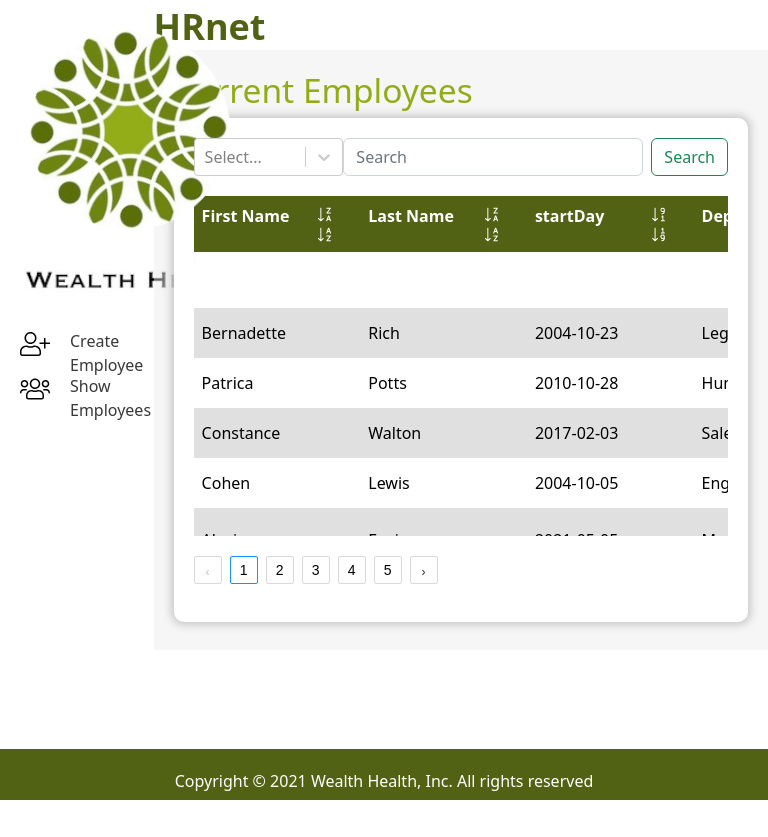
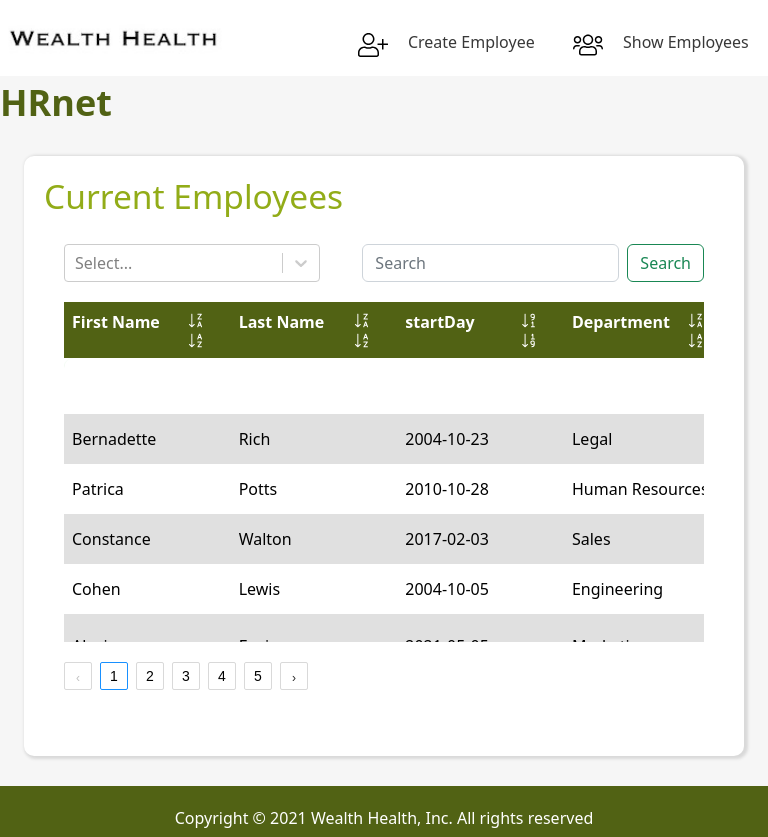
Before and after one commit to A-Amal/AmalAbdelkafi_14_27072022, a React (Create React App) app: page /employees in a window 768 px wide. Before the commit the page ends 800 px from the top, so only its background shows below. Built offline with nearby package versions, Linux system fonts and the light colour scheme.

Commit message:
modif css + ajout des media screen version tablette

```diff
--- a/src/App.css
+++ b/src/App.css
@@ -124,3 +124,11 @@ color: white!important;
 .modal-title{
   color: #516214 !important;
 }
+.div-search-select{
+  width: 40%;
+}
+@media screen and (min-width: 700px) and (max-width:  830px ){
+  .container-table{
+    box-shadow: none;
+  }
+}
--- a/src/components/TableEmployees.js
+++ b/src/components/TableEmployees.js
@@ -32,11 +32,9 @@ function TableEmployees() {
     const dispatch = useDispatch()
     //const {employees} = useSelector(employeesSelector)// Data
     const [data, setData] = useState(employeesData)
-    const [search, setSearch] = useState('')// Search input
     const [value, setValue] = useState("");
     const [countPerPage, setCountPerPage] = useState(5)
     const [currentPage, setCurrentPage] = useState(1);
-    const [numberOfPage, setNumberOfPage] = useState(0)// Number of page
     const [collection, setCollection] = useState(
         cloneDeep(data.slice(0, countPerPage))
     );
@@ -290,15 +288,12 @@ function TableEmployees() {
             updatePage(1);
             setData(employeesData)
         }
-
-        //filterSearch(value);
-        setNumberOfPage(Math.ceil(data.length / countPerPage))
     }, [countPerPage, sortDirection, sortColumn, value])
 
     return (
         <div className={"container-table"}>
             <div className="search">
-                <div style={{"width": 400}}>
+                <div className="div-search-select" >
                     <Select
                         options={optionsCountPerPage}
                         name="countPerPage"
@@ -308,11 +303,12 @@ function TableEmployees() {
                     />
                 </div>
                 <form className="d-flex">
-                    <input className="form-control me-2" type="search"
+                    <input className="form-control me-2 div-search-select" type="search"
                            placeholder="Search" aria-label="Search"
                            value={value}
                            onChange={e => setValue(e.target.value)}
-                           style={{"width": 300}}/>
+
+                           />
                     <button className="btn btn-outline-success" type="button" onClick={()=>filterSearch(value)}>Search</button>
                 </form>
             </div>
--- a/src/index.css
+++ b/src/index.css
@@ -12,7 +12,7 @@ code {
     monospace;
 }
 .hrnet{
-  width: 100%;
+  width: 80%;
   height: 50px;
   font-size: 36px;
   font-weight: bold;
--- a/src/styles/Footer.css
+++ b/src/styles/Footer.css
@@ -2,7 +2,6 @@
     position: absolute;
     width: 100%;
     height: 51px;
-    bottom: 0;
     padding-top: 20px;
     text-align: center;
     background-color:#516214;
--- a/src/styles/Header.css
+++ b/src/styles/Header.css
@@ -8,11 +8,12 @@
     flex-direction: column;
     justify-content: center;
 }
-.header-nav-logo-smImg{
-    width: 200px;
-    height: 200px;
+.header-nav-logo-smImg {
+    width: 80%;
     border-radius: 50%;
-    margin: 30px;
+    margin: auto;
+}
+.header-nav-logo-smImg:hover{
     -webkit-animation:spin 4s linear infinite;
     -moz-animation:spin 4s linear infinite;
     animation:spin 4s linear infinite;
@@ -30,8 +31,7 @@
     }
 }
 .header-nav-logo-text{
-    width: 250px;
-    margin-left: 15px;
+    width: 100%;
 }
 .header-nav{
     height: calc(100% - 260px);
@@ -75,8 +75,51 @@
 
 .header-nav-link.active{
     text-decoration: none;
-    background-color: #a2bf51!important;
+    background-color: #a2bf51;
 }
 a.header-nav-link{
     text-decoration: none;
 }
+@media screen and (min-width: 830px) and (max-width:  992px ) {
+    .header-nav-menu-item-span{
+        font-size: 14px;
+        padding-top: 5px;
+    }
+    .header-nav-menu-item-img{
+        width: 20px;
+
+    }
+}
+@media screen and (min-width: 700px) and (max-width:  830px ) {
+   .header{
+       width: 100%;
+       display: flex;
+       flex-direction: row;
+   }
+    .header-nav-logo{
+        width: 30%;
+        margin: auto;
+    }
+    .header-nav {
+        flex-direction: row;
+        width: 70%;
+        justify-content: flex-end;
+    }
+    .header-nav-menu{
+        width: 80%;
+        display: flex;
+        flex-direction: row;
+        justify-content: end;
+    }
+    .header-nav-logo-smImg {
+        display: none;
+    }
+    .header-nav-menu-item:active{
+        background-color: white;
+    }
+    .header-nav-link.active{
+        background-color: white;
+        text-decoration-style: solid;
+        text-decoration-color: #516214;
+    }
+}
--- a/src/styles/Home.css
+++ b/src/styles/Home.css
@@ -37,3 +37,27 @@
     color: #516214;
     font-weight: bold;
 }
+@media screen and (min-width: 830px) and (max-width:  992px ) {
+.container{
+    min-width: 100%;
+}
+}
+@media screen and (min-width: 700px) and (max-width:  830px ) {
+    .main{
+        flex-direction: column;
+    }
+    .home{
+        background-color: #ebebeb70;
+        width: 100%;
+    }
+    .container {
+        width: 100%;
+        background-color: white;
+        box-shadow: 2px 1px 3px 2px #d9d9d9;
+        margin: 30px auto;
+        border-radius: 10px;
+    }
+    .text-center {
+        text-align: left;
+    }
+}
```
